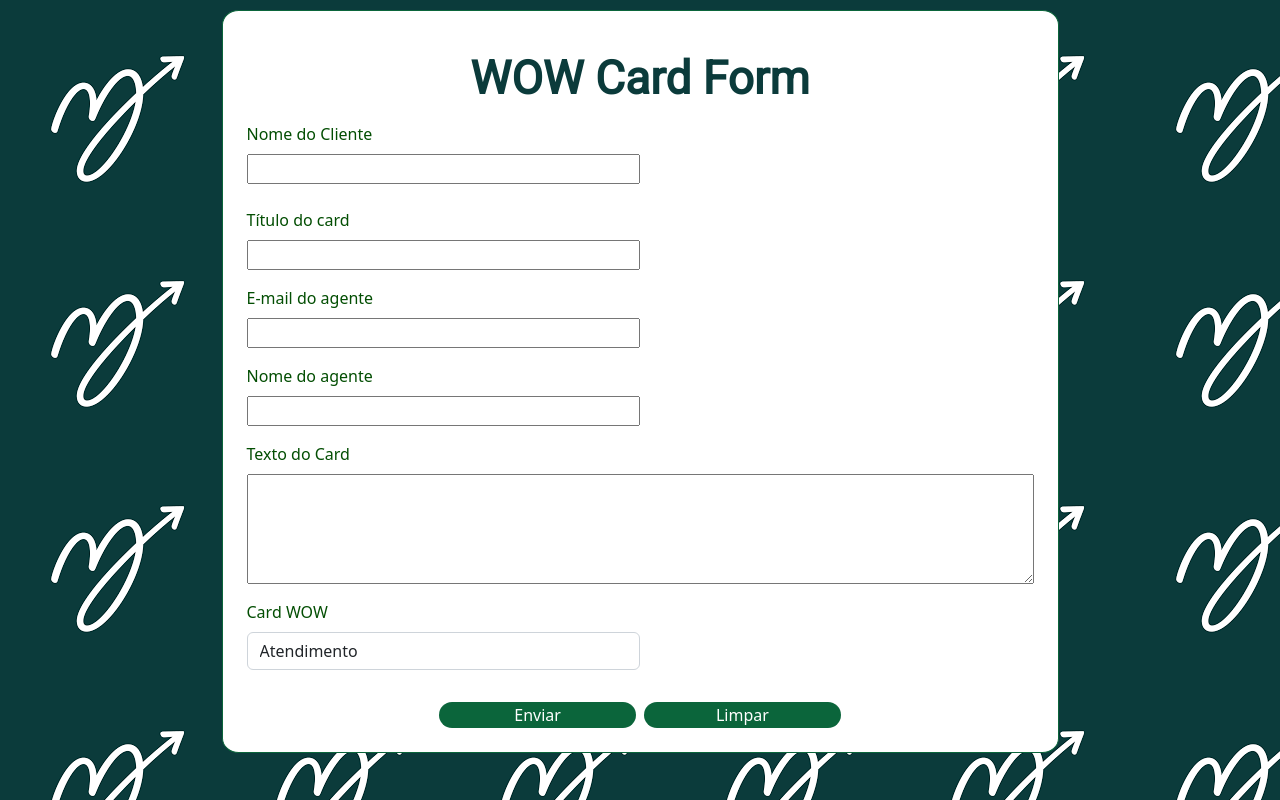
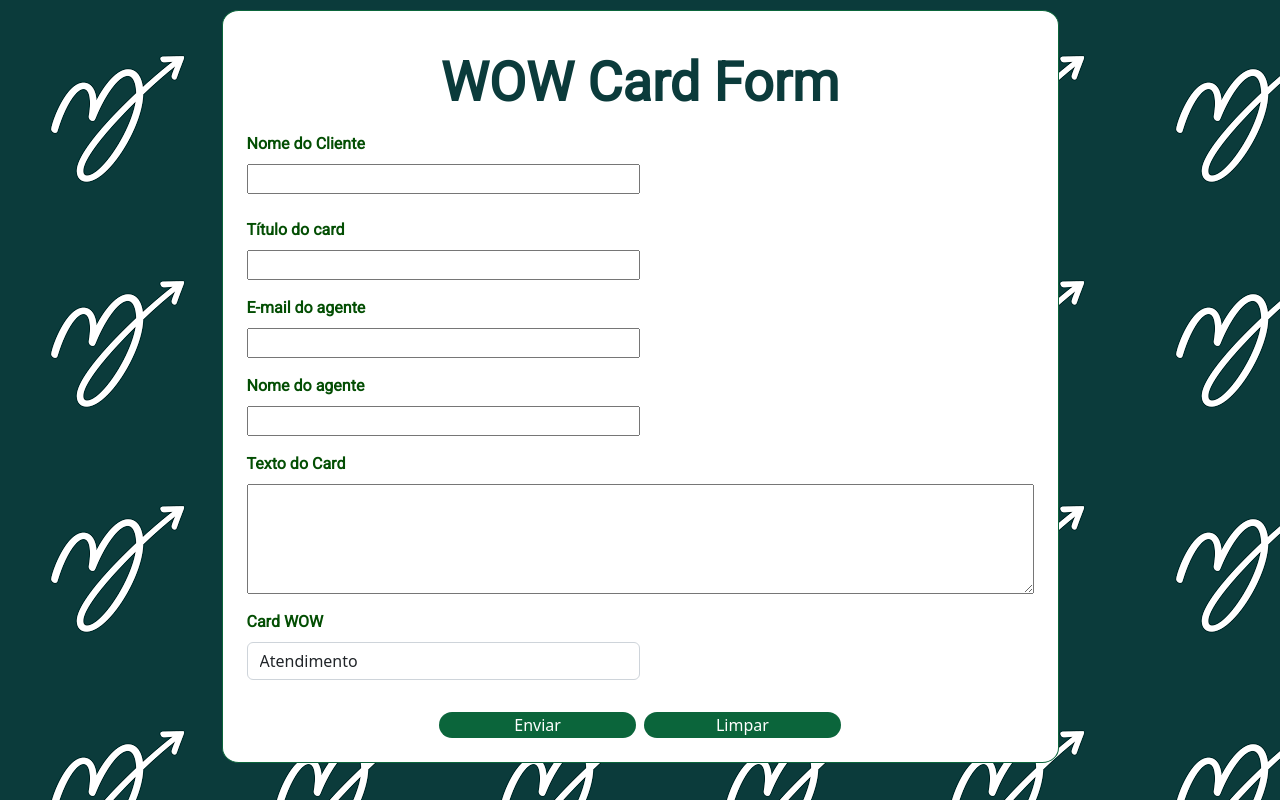
Before and after one commit to dreialcantara/wow-cards-mail, a React (Create React App) app: page / in a window 1280 px wide. Built offline with nearby package versions, Linux system fonts and the light colour scheme.

Commit message:
bg ajusts

```diff
--- a/src/App.css
+++ b/src/App.css
@@ -7,6 +7,8 @@ body {
 
 label {
   color: rgb(3, 78, 3);
+  font-family: "Roboto";
+  font-weight: 700;
 }
 
 h1 {
@@ -14,7 +16,7 @@ h1 {
   ;
   font-family: 'Roboto';
   font-weight: 700;
-  font-size: 46px;
+  font-size: 54px;
 
 }
 
--- a/src/App.js
+++ b/src/App.js
@@ -25,7 +25,7 @@ export default function App() {
   const cardResultado = "https://d15k2d11r6t6rl.cloudfront.net/public/users/Integrators/BeeProAgency/890277_874524/editor_images/3e04a3b3-94b1-4fe1-81b5-483654387a07.png"
   const cardAtendimento = "https://d15k2d11r6t6rl.cloudfront.net/public/users/Integrators/BeeProAgency/890277_874524/editor_images/30e2e3ca-58cd-486b-8a95-fe93313ed02c.png"
 
-  const [cardBg, setCardBg] = useState();
+  const [cardBg, setCardBg] = useState(cardAtendimento);
 
   const manualogo = require("../src/img/manuallogo.png");
 
@@ -139,7 +139,7 @@ export default function App() {
                             <table class="paragraph_block block-4" width="100%" border="0" cellpadding="0" cellspacing="0" role="presentation" style="mso-table-lspace: 0pt; mso-table-rspace: 0pt; word-break: break-word;">
                               <tr>
                                 <td class="pad" style="padding-bottom:10px;padding-left:10px;padding-right:10px;padding-top:20px;">
-                                  <div style="color:#031900;direction:ltr;font-family:'Helvetica Neue', Helvetica, Arial, sans-serif;font-size:16px;font-weight:400;letter-spacing:0px;line-height:120%;text-align:center;mso-line-height-alt:19.2px;">
+                                  <div style="color:#031900;direction:ltr;font-family:'Helvetica Neue', Helvetica, Arial, sans-serif;font-size:16px;font-weight:400;letter-spacing:0px;line-height:120%;text-align:justify;mso-line-height-alt:19.2px;">
                                     <p style="margin: 0;">${message}</p>
                                   </div>
                                 </td>
@@ -205,8 +205,7 @@ export default function App() {
                                         <table class="icons-inner" style="mso-table-lspace: 0pt; mso-table-rspace: 0pt; display: inline-block; margin-right: -4px; padding-left: 0px; padding-right: 0px;" cellpadding="0" cellspacing="0" role="presentation">
                                           <!--<![endif]-->
                                           <tr>
-                                            <td style="vertical-align: middle; text-align: center; padding-top: 5px; padding-bottom: 5px; padding-left: 5px; padding-right: 6px;"><a href="https://www.designedwithbee.com/" target="_blank" style="text-decoration: none;"><img class="icon" alt="Designed with BEE" src="https://d15k2d11r6t6rl.cloudfront.net/public/users/Integrators/BeeProAgency/53601_510656/Signature/bee.png" height="32" width="34" align="center" style="display: block; height: auto; margin: 0 auto; border: 0;"></a></td>
-                                            <td style="font-family: Arial, Helvetica Neue, Helvetica, sans-serif; font-size: 15px; color: #9d9d9d; vertical-align: middle; letter-spacing: undefined; text-align: center;"><a href="https://www.designedwithbee.com/" target="_blank" style="color: #9d9d9d; text-decoration: none;">Designed with BEE</a></td>
+                                            <td style="font-family: Arial, Helvetica Neue, Helvetica, sans-serif; font-size: 15px; color: #9d9d9d; vertical-align: middle; letter-spacing: undefined; text-align: center;"><a href="https://www.designedwithbee.com/" target="_blank" style="color: #9d9d9d; text-decoration: none;"></a></td>
                                           </tr>
                                         </table>
                                       </td>
```
